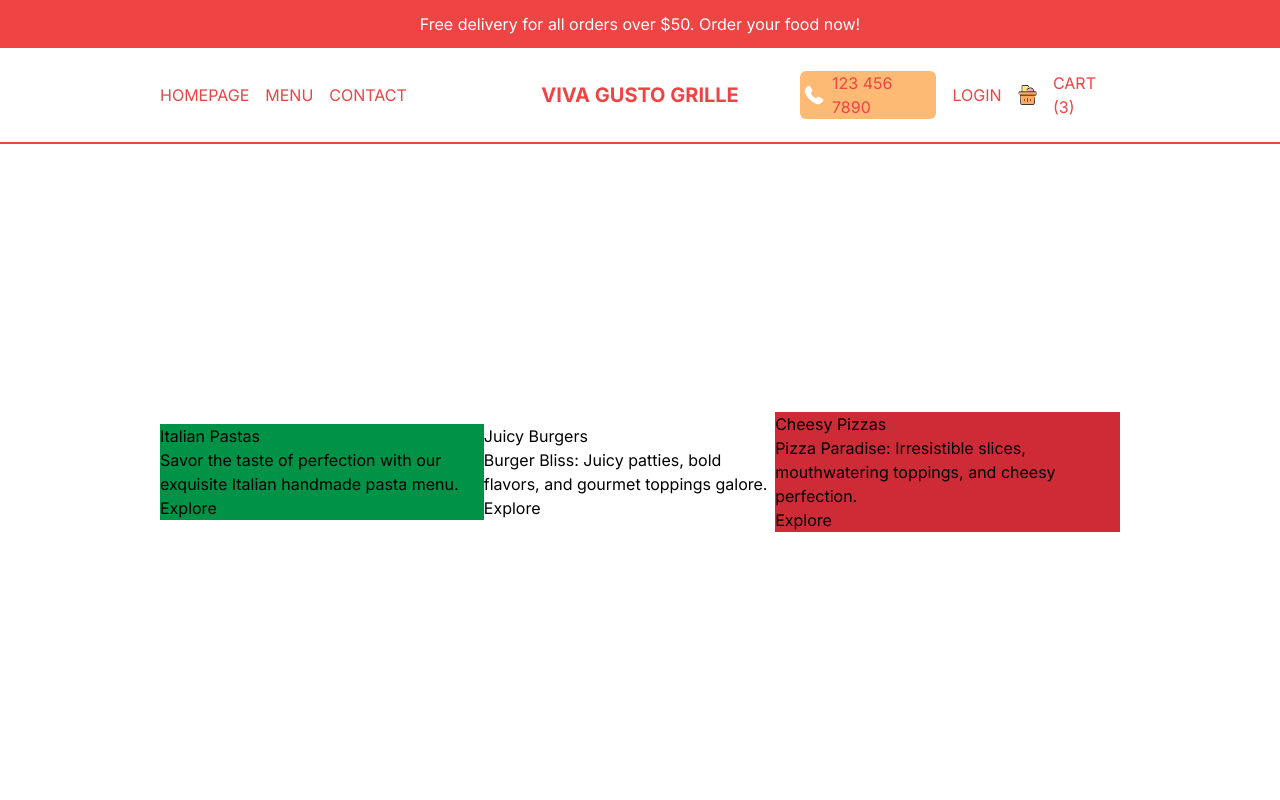
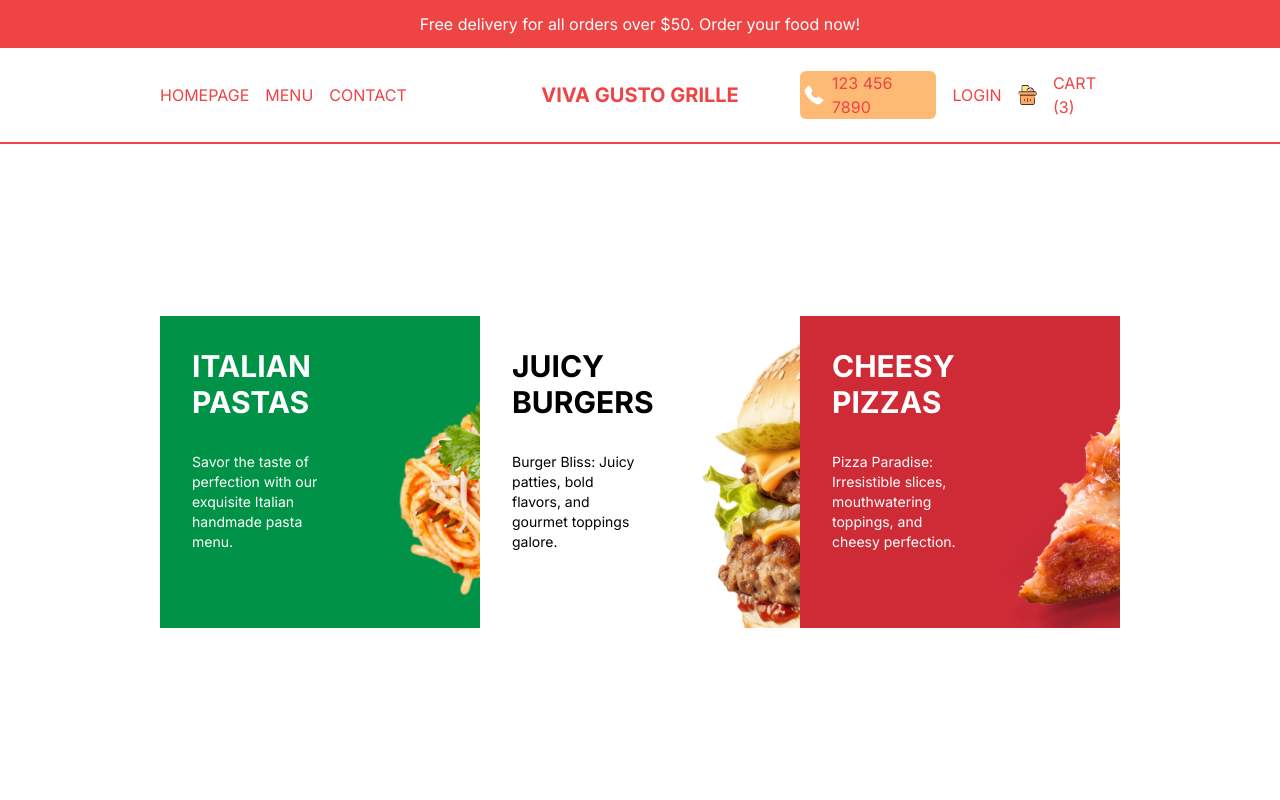
Before and after one commit to thewillydoo/my-food-app, a Next.js app: page /menu in a window 1280 px wide. Shown: the top 800 px of the page. Built offline with nearby package versions, Linux system fonts and the light colour scheme.

Commit message:
Refactor menu page layout and styles

```diff
--- a/src/app/menu/page.tsx
+++ b/src/app/menu/page.tsx
@@ -7,14 +7,14 @@ const MenuPage = () => {
     <div className="p-4 lg:px-20 xl:px-40 h-[calc(100vh-6rem)] md:h-[calc(100vh-9rem)] flex flex-col md:flex-row items-center">
       {menu.map((category) => (
         <Link
-          href={category.slug}
-          className=""
+          href={`/menu/${category.slug}`}
+          className="w-full h-1/3 bg-cover p-8 md:h-1/2 "
           style={{ backgroundImage: `url(${category.img})` }}
         >
-          <div className="">
-            <h1 className="">{category.title}</h1>
-            <p className="">{category.desc}</p>
-            <button className="">Explore</button>
+          <div className={`text-${category.color} w-1/2`}>
+            <h1 className="uppercase font-bold text-3xl">{category.title}</h1>
+            <p className="text-sm my-8">{category.desc}</p>
+            <button className={`hidden 2xl:block bg-black text-white py-2 px-4 rounded-md`}>Explore</button>
           </div>
         </Link>
       ))}
```
